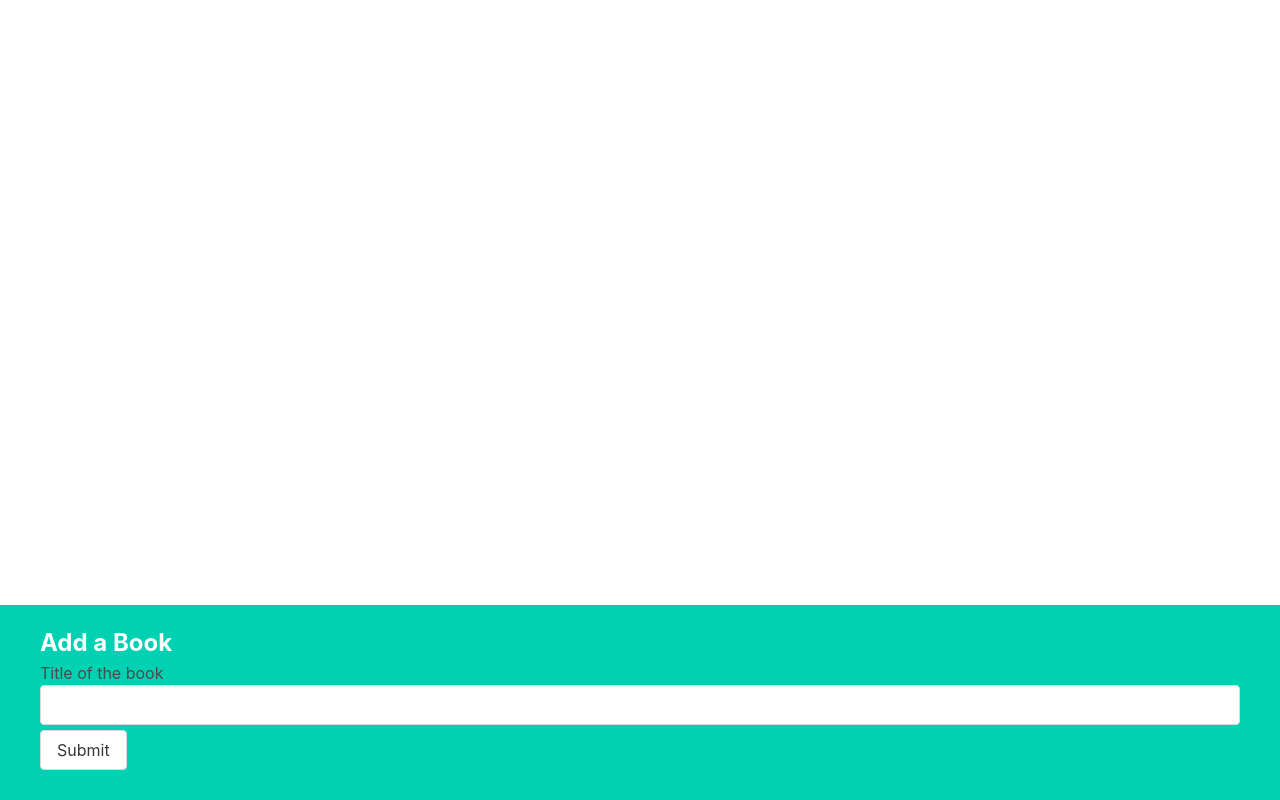
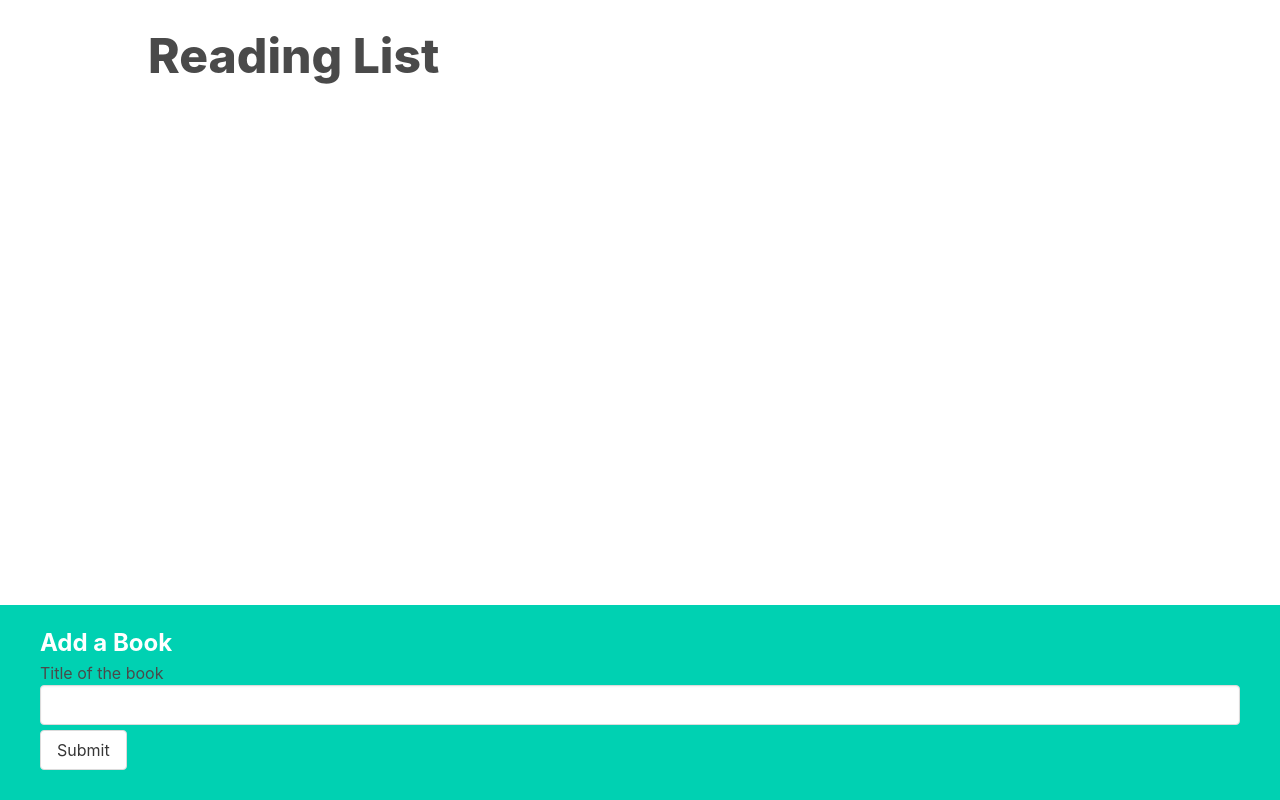
Before and after one commit to AmanPurohit2002/BookCrud, a React (Create React App) app: page / in a window 1280 px wide. Built offline with nearby package versions, Linux system fonts and the light colour scheme.

Commit message:
Finally added images

```diff
--- a/src/App.js
+++ b/src/App.js
@@ -38,6 +38,7 @@
 
     return (
         <div className="app">
+            <h1>Reading List</h1>
             <BookCreate onCreate={handleCreateBook}/>
             <BookList books={books}  onDeleteById={deleteBookById} onTitleUpdate={handleUpdateTitle} />
         </div>
--- a/src/components/BookShow.jsx
+++ b/src/components/BookShow.jsx
@@ -25,6 +25,7 @@
 
     return (
         <div className="book-show">
+            <img  alt="images" src={`https://picsum.photos/seed/${book.id}/300/200`}/>
             <div>{content}</div>
 
             <div className="actions">
```
